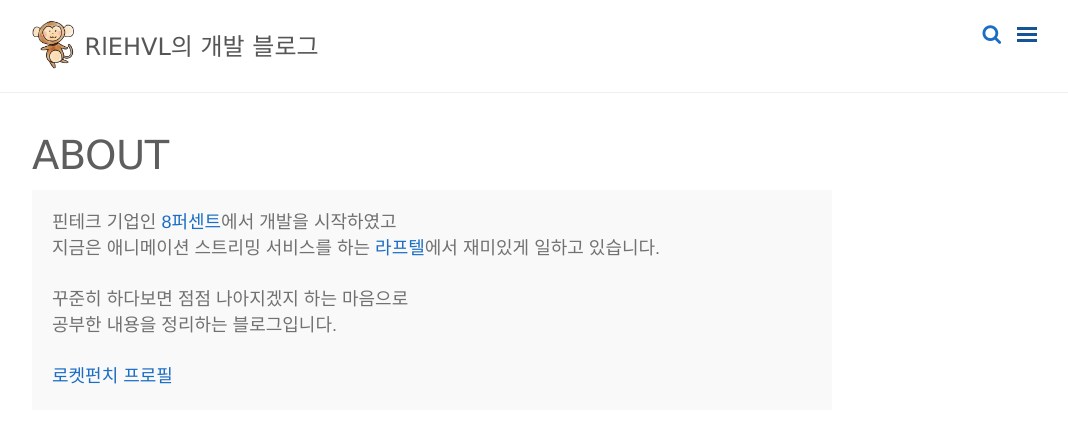
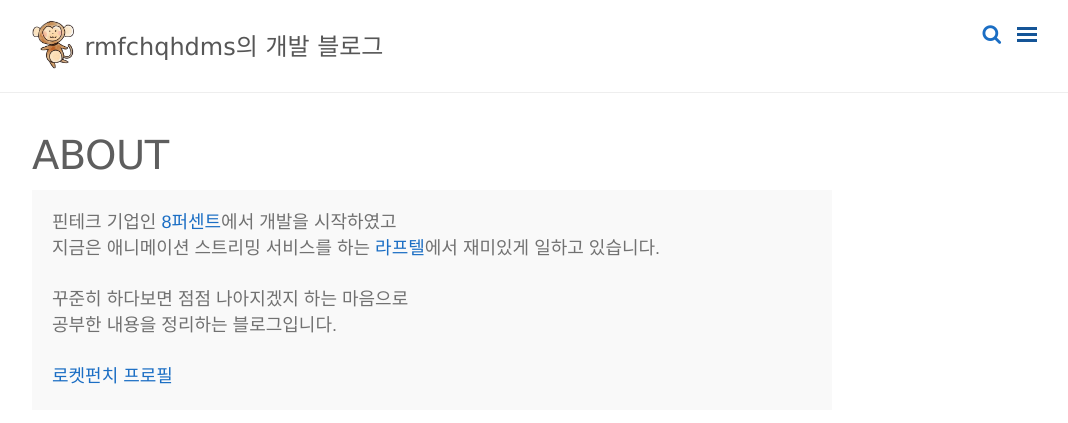
Before and after one commit to RlEHVL/RIEHVL.github.io, a Jekyll site: the page built from about.md, in a window 1280 px wide. Shown: the top 423 px of the page, without its empty margins (208-1276 px from the left). Built offline with Jekyll 4.4.1, drawn with Linux system fonts in a browser that asks for light colours; nearby versions of some CDN libraries; comment, search, counter and statistics services are not loaded.

Commit message:
Update _config.yml

```diff
--- a/_config.yml
+++ b/_config.yml
@@ -1,9 +1,9 @@
 # Site Info
-title: 'RlEHVL의 개발 블로그'
-tagline: 'RlEHVL의 개발 블로그'
+title: 'rmfchqhdms 개발 블로그'
+tagline: 'rmfchqhdms의 개발 블로그'
 description: '개발 관련 학습 내용과 생각을 기록하는 공간입니다.'
 baseurl: ""
-url: https://noa-fotmdhdn.github.io
+url: https://rmfchqhdms.github.io
 logo: '/public/logo.png'
 logo: '/public/logo.png'
 
```
